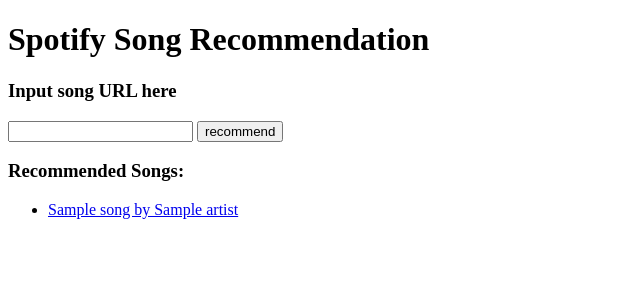
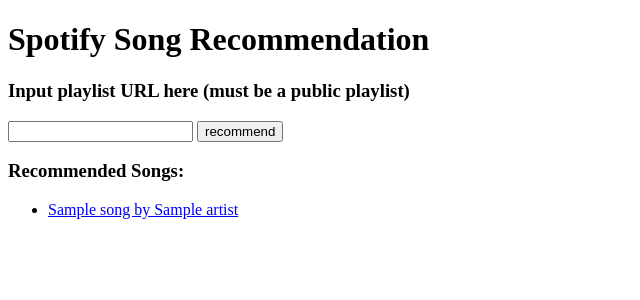
Before and after one commit to gabekudirka/spotify-music-recommendation-system, a Django app: template src/spotifyrecommender/client/templates/client/index.html in a window 1280 px wide. Shown: the top 300 px of the page, without its empty margins (0-640 px from the left). Run offline with Django 3.2, Linux system fonts and the light colour scheme; the template is opened without the code that fills it: most values are stand-ins (such as "Sample title", 1, 10 or a date in 2020).

Commit message:
More then a letter now

```diff
--- a/src/spotifyrecommender/client/templates/client/index.html
+++ b/src/spotifyrecommender/client/templates/client/index.html
@@ -5,7 +5,7 @@
   </h1>
   <div class="input-div">
     <h3>
-      Input song URL here
+      Input playlist URL here (must be a public playlist)
     </h3>
     <form id="input-form", method='POST'>{% csrf_token %}
       <input type="text" name="playlist_uri">
```
